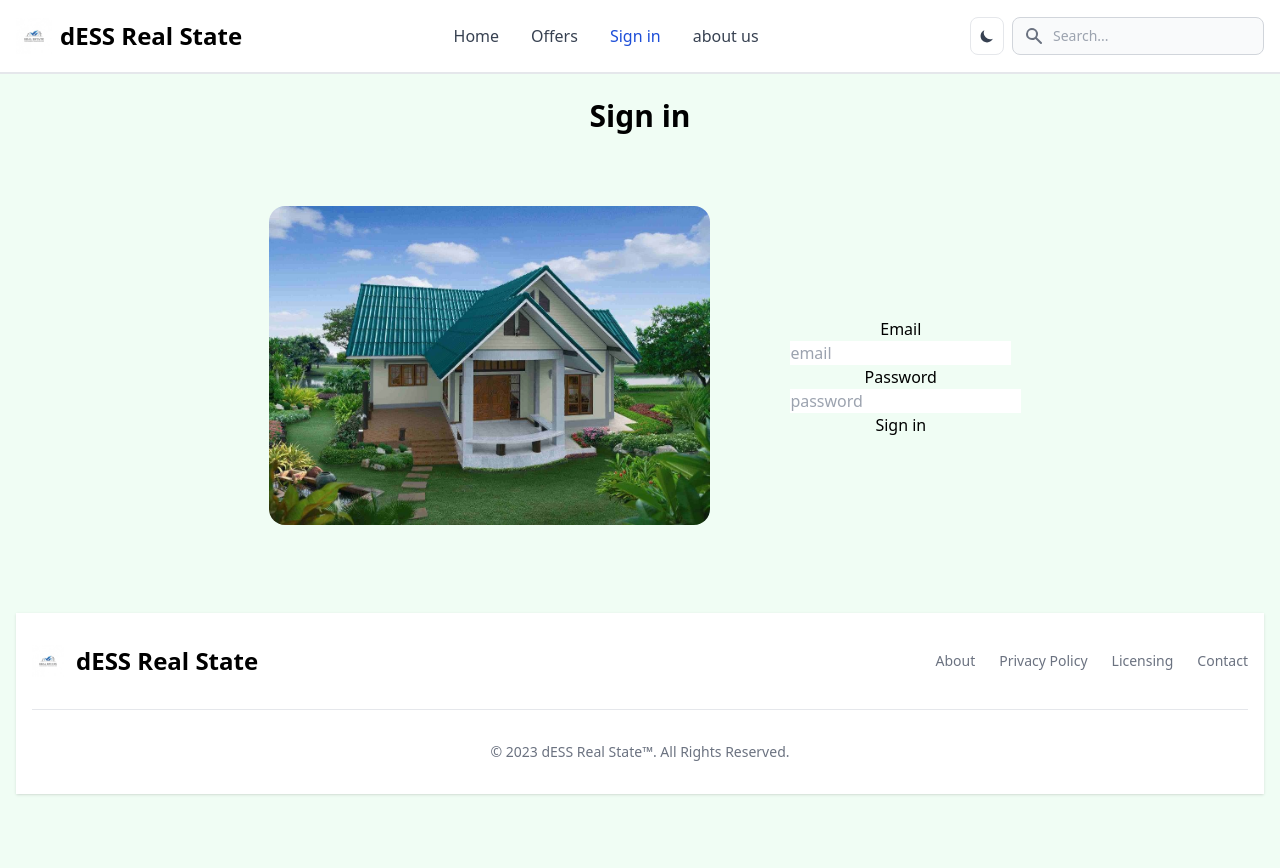
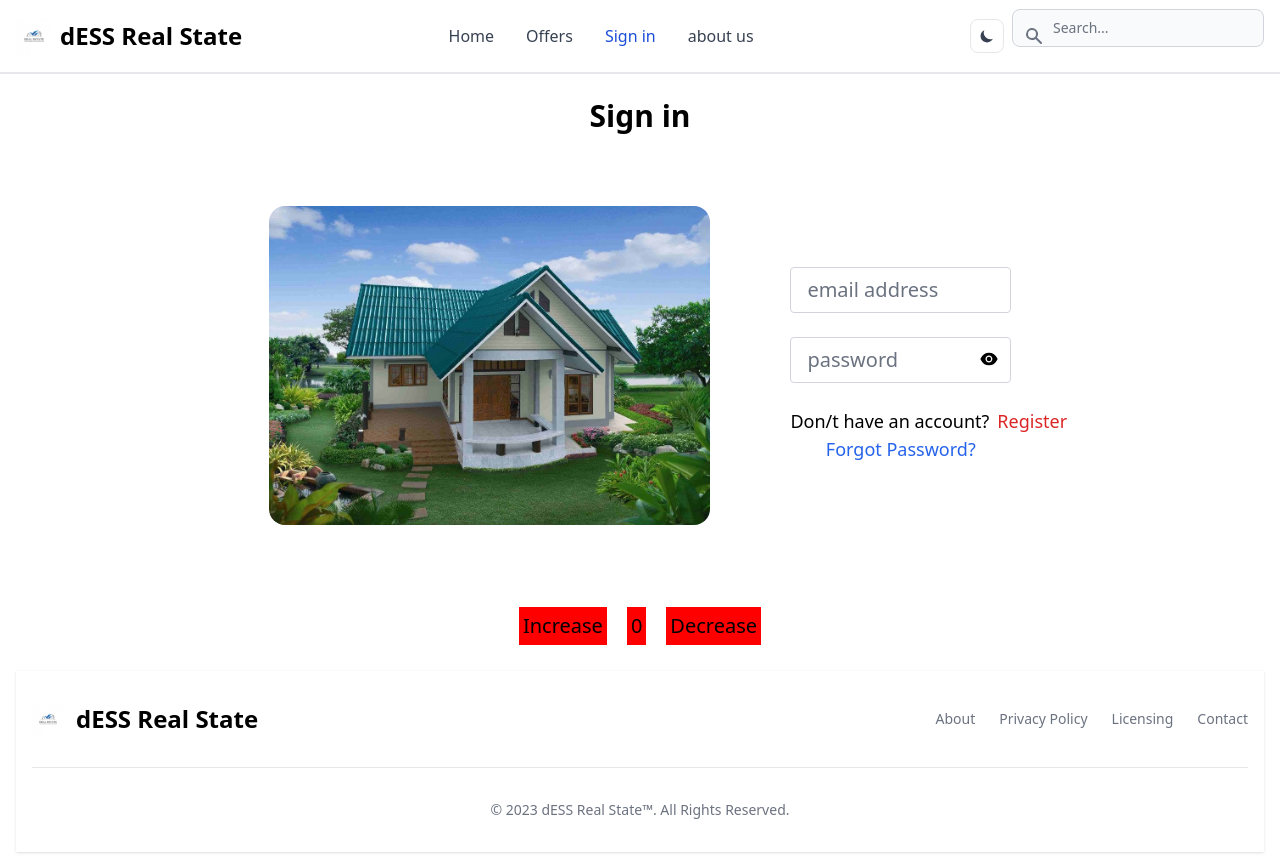
Before and after one commit to DesalegnSendek/home_realstate, a React (Create React App) app: page /sign-in in a window 1280 px wide. Before the commit the page ends 810 px from the top, so only its background shows below. Built offline with nearby package versions, Linux system fonts and the light colour scheme; the HTML template or start-up script is replaced by a standard one.

Commit message:
modification

```diff
--- a/package.json
+++ b/package.json
@@ -8,6 +8,7 @@
     "@testing-library/user-event": "^13.5.0",
     "react": "^18.2.0",
     "react-dom": "^18.2.0",
+    "react-icons": "^5.0.1",
     "react-router": "^6.22.3",
     "react-router-dom": "^6.22.3",
     "react-scripts": "5.0.1",
@@ -38,6 +39,7 @@
     ]
   },
   "devDependencies": {
+    "@tailwindcss/forms": "^0.5.7",
     "autoprefixer": "^10.4.18",
     "postcss": "^8.4.37",
     "tailwindcss": "^3.4.1"
--- a/src/App.css
+++ b/src/App.css
@@ -36,3 +36,11 @@
     transform: rotate(360deg);
   }
 }
+button{
+margin: 10px;
+padding: 4px;
+font-size: 20px;
+shape-outside: margin-box;
+box-shadow: #282c34;
+background-color: red;
+}
--- a/src/App.js
+++ b/src/App.js
@@ -9,14 +9,14 @@ import { ForgotPassword } from "./pages/ForgotPassword";
 
 import { Header } from './components/Header';
 import { Footer } from './components/Footer';
-import  {About_Us}  from './pages/About_Us';
+import   {AboutUs}   from './pages/AboutUs';
 
 
 
 
 function App() {
   return (
-    <div className="App">
+    <div className="App dark:bg-slate-800">
       <Router>
       <Header />
         <Routes>
@@ -26,8 +26,7 @@ function App() {
           <Route path="/sign-up" element={<Signup />} />
           <Route path="/sign-in" element={<SignIn />} />
           <Route path="/forgot-password" element={<ForgotPassword />} />
-          <Route path="/about-us" element={<About_Us />} />
-
+          <Route path="/about-us" element={<AboutUs />} />
         </Routes>
         <Footer />
       </Router>
--- a/src/index.css
+++ b/src/index.css
@@ -1,7 +1,9 @@
 @tailwind base;
 @tailwind components;
 @tailwind utilities;
-body{
+main {
+    max-width: 1280px;
+    margin: auto;
     min-height: 90vh;
-    background-color: rgb(240, 253, 244);
+    padding: 10px;
 }
--- /dev/null
+++ b/src/pages/AboutUs.js
@@ -0,0 +1,7 @@
+import React from 'react'
+
+export const AboutUs = () => {
+  return (
+    <div>About Us</div>
+  )
+}
--- a/src/pages/About_Us.js
+++ /dev/null
@@ -1,7 +0,0 @@
-import React from 'react'
-
-export const About_Us = () => {
-  return (
-    <div>About_Us</div>
-  )
-}
--- a/src/pages/SignIn.js
+++ b/src/pages/SignIn.js
@@ -1,8 +1,10 @@
 import React, { useState } from 'react'
 import home from '../assets/images/home.jpg';
-
+import { AiFillEyeInvisible, AiFillEye  } from "react-icons/ai"
+import { Link } from 'react-router-dom';
 
 export const SignIn = () => {
+  const [showPassword, setShowPassword] = useState(false);
 const [FormData, setFormData] = useState({
   email:"",
   password:"",
@@ -18,7 +20,17 @@ setFormData((prevState)=>({
 }));
 }
 
+const [num, setnum] = useState(0);
+function increase(){
+  setnum(prev=>prev+1);
+}
+
+function decrease(){
+   setnum(prev=>prev-1);
+}
+
   return (
+    <>
     <section>
       <h1 className='text-3xl text-center mt-6 font-bold mb-6'>Sign in</h1>
       <div className='flex justify-center flex-wrap items-center px-6 py-12 max-w-6xl mx-auto '>
@@ -29,19 +41,60 @@ setFormData((prevState)=>({
 
          <div className='w-full md:w-[20%] lg:[20%] lg:ml-20' >
            <form>
-              <label>Email
-                  <input type='email' placeholder='email' className='w-full' id='email'
-                  value={email} onChange={onChange}/>
-              </label>
-              <label>Password
-                 <input type='password' placeholder="password"/>
-              </label>
-              <button className='bg-500-green'>Sign in</button>
+                  <input
+                   type='email'
+                   placeholder='email address'
+                   className='mb-6 w-full px-4 py-2 text-xl mb-5 text-gray-700 bg-white border-gray-300 rounded
+                   transition ease-in-out'
+                   id='email'
+                   value={email}
+                   onChange={onChange}/>
+
+                <div className='relative mb-6'>
+                  <input
+                    type={showPassword? "text":"password"}
+                    placeholder='password'
+                    className='w-full px-4 py-2 text-xl text-gray-700 bg-white border-gray-300 rounded
+                    transition ease-in-out'
+                    id='password'
+                    value={password}
+                    onChange={onChange}/>
+
+                    {showPassword? (
+                      <AiFillEyeInvisible className='absolute right-3 top-3 text-xl cursor-pointer'
+                        onClick={()=>setShowPassword((prevState)=>!prevState)}
+                      />
+                    ): (<AiFillEye className='absolute right-3 top-3 text-xl cursor-pointer'
+                        onClick={()=>setShowPassword((prevState)=>!prevState)}
+                    />)}
+                </div>
+
+
+                 <div className='mb-6 whitespace-nowrap text-sm sm:text-lg'>
+                      <p> Don/t have an account?
+                        <Link to="/Sign-up" className='text-red-600 hover:text-red-700 transition-duration-200 ease-in-out ml-2'>Register</Link>
+                      </p>
+                      <p>
+                        <Link to="/forgot-password" className='text-blue-600 hover:text-blue-800 transition-duration-200 ease-in-out '>Forgot Password?</Link>
+                      </p>
+                 </div>
            </form>
          </div>
 
       </div>
 
     </section>
+
+
+        <button
+        onClick={increase}>Increase</button>
+
+         <button >{num}</button>
+
+        <button
+        onClick={decrease}>Decrease</button>
+
+    </>
+
   )
 }
--- a/tailwind.config.js
+++ b/tailwind.config.js
@@ -4,5 +4,8 @@ module.exports = {
   theme: {
     extend: {},
   },
-  plugins: [],
+  plugins: [
+     require('@tailwindcss/forms'),
+  ],
+
 }
```
Also changed, not shown: 1 other file (tests, documents, lock files or other folders).
